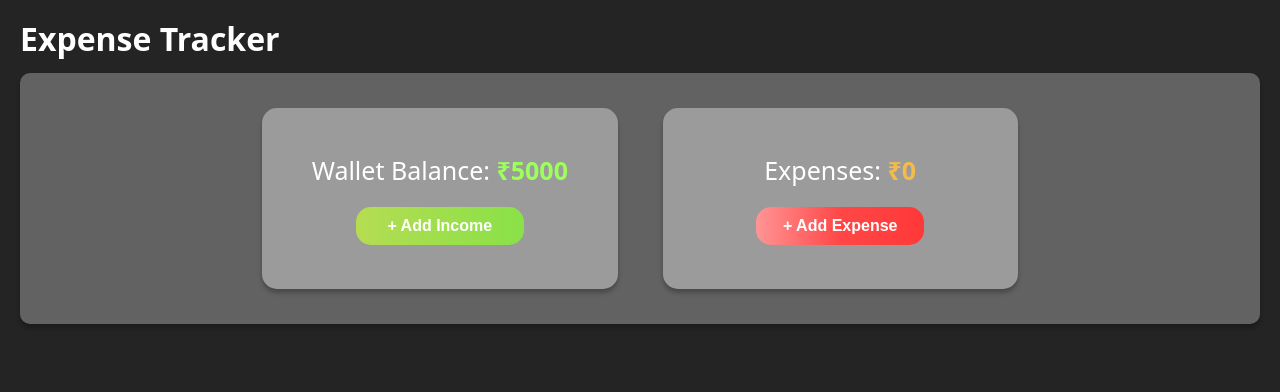
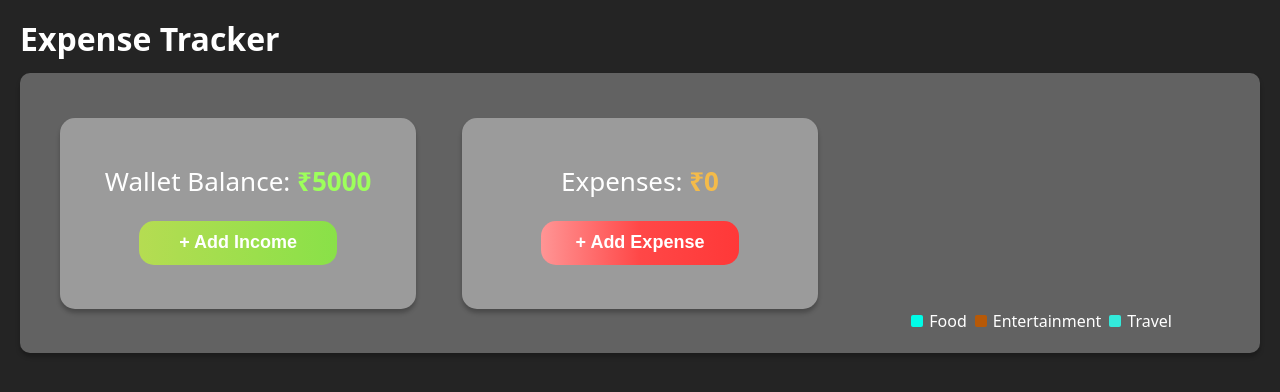
Before and after one commit to Onkar160/expense-tracker-new, a React (Vite) app in the folder expense-tracker/: page / in a window 1280 px wide. Shown: the top 392 px of the page. Built offline with nearby package versions, Linux system fonts and the light colour scheme.

Commit message:
ui(pie-chart): Implement pie chart of expenses categories

```diff
--- a/expense-tracker/package.json
+++ b/expense-tracker/package.json
@@ -14,9 +14,11 @@
     "moment": "^2.30.1",
     "notistack": "^3.0.2",
     "npm": "^11.4.1",
+    "randomcolor": "^0.6.2",
     "react": "^19.1.0",
     "react-dom": "^19.1.0",
-    "react-modal": "^3.16.3"
+    "react-modal": "^3.16.3",
+    "recharts": "^2.15.3"
   },
   "devDependencies": {
     "@eslint/js": "^9.25.0",
--- a/expense-tracker/src/components/buttons/add_button/button.module.css
+++ b/expense-tracker/src/components/buttons/add_button/button.module.css
@@ -1,9 +1,9 @@
 .add_button {
-    padding: 10px 25px;
+    /* padding: 30px 45px; */
     border-radius: 15px;
     border: none;
-    width: 167.65px;
-    height:  38px;
+    width: 197.65px;
+    height:  44px;
     color: white;
     cursor: pointer;
 }
@@ -17,6 +17,6 @@
 }
 
 .add_button span {
-    font-size: 16px;
+    font-size: 18px;
     font-weight: 600;
 }
--- a/expense-tracker/src/components/modal/Add_Edit_Expense/AddEditExpense.jsx
+++ b/expense-tracker/src/components/modal/Add_Edit_Expense/AddEditExpense.jsx
@@ -17,7 +17,7 @@ export default function AddEditExpense({ type, setOpen }) {
   });
 
   // importing states with context
-  const { walletBalance, setWalletBalance, expenses, setExpenses } =
+  const { walletBalance, setWalletBalance, expenses, setExpenses, categories } =
     useContext(MyContext);
 
   // //For side effects check
@@ -59,7 +59,7 @@ export default function AddEditExpense({ type, setOpen }) {
     };
     const updatedExpenses = [...expenses, newExpense];
 
-    console.log(updatedExpenses);
+    // console.log(updatedExpenses);
     localStorage.setItem("expenses", JSON.stringify(updatedExpenses));
     setExpenses(updatedExpenses);
     const oldWalletBalance = Number(localStorage.getItem("walletBalance"));
@@ -96,9 +96,9 @@ export default function AddEditExpense({ type, setOpen }) {
           <option value="" disabled>
             Select Category
           </option>
-          <option value="Food">Food</option>
-          <option value="Travel">Travel</option>
-          <option value="Entertainment">Entertainment</option>
+          {categories.map((category, index) => (
+            <option value={category} key={`key${index}`}>{category}</option>
+          ))}
         </select>
         <input
           name="date"
--- a/expense-tracker/src/components/modal/Add_Income_modal/AddIncomeModal.jsx
+++ b/expense-tracker/src/components/modal/Add_Income_modal/AddIncomeModal.jsx
@@ -19,6 +19,7 @@ export default function AddIncomeModal({ setOpen }) {
   //handling wallet balance on clicking on add amount button
   const handleAddAmount = (e) => {
     //safety check if user is trying to add more than 1000000000 amount printing msg
+    e.preventDefault();
     if (incomeAmount + walletBalance > 1000000000) {
       enqueueSnackbar("Cannot accept amount more than 1000000000", {
         variant: "warning",
@@ -29,7 +30,6 @@ export default function AddIncomeModal({ setOpen }) {
     localStorage.setItem("walletBalance", oldAmount + incomeAmount);
     setWalletBalance((prevAmount) => prevAmount + incomeAmount);
     setOpen(false);
-    e.preventDefault();
   };
 
   //handle cancel button
--- /dev/null
+++ b/expense-tracker/src/components/pie_chart/PieChart.jsx
@@ -0,0 +1,166 @@
+import {
+  PieChart,
+  Pie,
+  Cell,
+  ResponsiveContainer,
+  Tooltip,
+  Legend,
+} from "recharts";
+
+import { useState, useEffect, useContext } from "react";
+import MyContext from "../../context";
+import randomColor from "randomcolor";
+
+const RADIAN = Math.PI / 180;
+const renderLabel = ({
+  cx,
+  cy,
+  midAngle,
+  innerRadius,
+  outerRadius,
+  percent,
+  index,
+}) => {
+  const radius = innerRadius + (outerRadius - innerRadius) * 0.5;
+  const RADIAN = Math.PI / 180;
+  const x = cx + radius * Math.cos(-midAngle * RADIAN);
+  const y = cy + radius * Math.sin(-midAngle * RADIAN);
+
+  return (
+    <text
+      x={x}
+      y={y}
+      fill="#fff"
+      textAnchor="middle"
+      dominantBaseline="central"
+      fontSize={14}
+    >
+      {`${(percent * 100).toFixed(0)}%`}
+    </text>
+  );
+};
+
+const generateRandomColor = (count) => {
+  const used = new Set();
+  const colors = [];
+  while (colors.length < count) {
+    const color = randomColor();
+    if (!used.has(color)) {
+      used.add(color);
+      colors.push(color);
+    }
+  }
+  return colors;
+};
+
+export default function PChart({ expenses }) {
+  const { categories } = useContext(MyContext);
+  const [chartData, setChartData] = useState([]);
+  const [COLORS, setColors] = useState([]);
+
+  useEffect(() => {
+    let colors = generateRandomColor(categories.length);
+    setColors(colors);
+    const categoriesMap = categories.map((category) => ({
+      name: category,
+      value: 0,
+    }));
+    setChartData(categoriesMap);
+  }, [categories]);
+
+  useEffect(() => {
+    const tempData = categories.map((category) => {
+      let obj = { name: category, value: 0 };
+      let totalAmount = expenses.reduce((acc, expense) => {
+        if (expense.category === category) {
+          return acc + Number(expense.price);
+        }
+        return acc;
+      }, 0);
+      obj.value = totalAmount;
+      return obj;
+    });
+    // console.log(tempData);
+    setChartData(tempData);
+  }, [expenses, categories]);
+
+  return (
+    <div
+      style={{
+        width: "355.406px",
+        height: "250px",
+        backgroundColor: "#626262",
+        display: "flex",
+        flexDirection: "column",
+      }}
+    >
+      <ResponsiveContainer width="100%" height="100%">
+        <PieChart>
+          <Pie
+            data={chartData}
+            cx={"50%"}
+            cy={"50%"}
+            labelLine={false}
+            label={renderLabel}
+            outerRadius={100}
+            fill="#8884d8"
+            dataKey="value"
+            isAnimationActive={true}
+            stroke="none"
+          >
+            {chartData.map((entry, index) => (
+              <Cell
+                key={`cell-${index}`}
+                fill={COLORS[index % COLORS.length]}
+              />
+            ))}
+          </Pie>
+          <Tooltip
+            contentStyle={{
+              backgroundColor: "#333",
+              borderColor: "#444",
+              color: "#fff",
+            }}
+          />
+          <Legend
+            verticalAlign="bottom"
+            align="center"
+            iconType="square"
+            content={({ payload }) => (
+              <div
+                style={{
+                  display: "flex",
+                  justifyContent: "center",
+                  flexWrap: "wrap",
+                  gap: "8px", // ⬅ control spacing between items here
+                }}
+              >
+                {payload.map((entry, index) => (
+                  <div
+                    key={`item-${index}`}
+                    style={{
+                      display: "flex",
+                      alignItems: "center",
+                      color: "#ffffff",
+                    }}
+                  >
+                    <div
+                      style={{
+                        width: 12,
+                        height: 12,
+                        backgroundColor: entry.color,
+                        borderRadius: 2,
+                        marginRight: 6, // space between icon and label
+                      }}
+                    />
+                    <span>{entry.value}</span>
+                  </div>
+                ))}
+              </div>
+            )}
+          />
+        </PieChart>
+      </ResponsiveContainer>
+    </div>
+  );
+}
--- a/expense-tracker/src/pages/HomePage/HomePage.jsx
+++ b/expense-tracker/src/pages/HomePage/HomePage.jsx
@@ -7,6 +7,7 @@ export default function HomePage() {
   // walletBalance and expenses state
   const [walletBalance, setWalletBalance] = useState(0);
   const [expenses, setExpenses] = useState([]);
+  const [categories, setCategories] = useState(['Food', 'Entertainment', 'Travel']);
 
   //Setting wallet balance to 5k by default on first visit and saving to localStorage
   useEffect(() => {
@@ -29,7 +30,7 @@ export default function HomePage() {
 
   return (
     <MyContext.Provider
-      value={{ walletBalance, setWalletBalance, expenses, setExpenses }}
+      value={{ walletBalance, setWalletBalance, expenses, setExpenses, categories, setCategories }}
     >
       <div className={styles.container}>
         <ExpenseTracker />
--- a/expense-tracker/src/sections/ExpenseTracker/ExpenseTracker.jsx
+++ b/expense-tracker/src/sections/ExpenseTracker/ExpenseTracker.jsx
@@ -2,6 +2,7 @@ import styles from "./ExpenseTracker.module.css";
 import AddButton from "../../components/buttons/add_button/AddButton";
 import { useContext, useEffect, useState } from "react";
 import MyContext from "../../context";
+import CustomPieChart from "../../components/pie_chart/PieChart";
 
 export default function ExpenseTracker() {
   const { walletBalance, setWalletBalance, expenses, setExpenses } =
@@ -21,13 +22,13 @@ export default function ExpenseTracker() {
     <>
       <h1 className={styles.title}>Expense Tracker</h1>
       <section className={styles.container}>
-        <section className={styles.article_section}>
+        {/* <section className={styles.article_section}> */}
           <article className={styles.article}>
             <p className={styles.headings}>
               Wallet Balance:{" "}
               <span
                 style={{
-                  fontSize: "25px",
+                  fontSize: "26px",
                   color: "#9DFF5B",
                   fontWeight: "700",
                 }}
@@ -42,7 +43,7 @@ export default function ExpenseTracker() {
               Expenses:{" "}
               <span
                 style={{
-                  fontSize: "25px",
+                  fontSize: "26px",
                   color: "#F4BB4A",
                   fontWeight: "700",
                 }}
@@ -52,7 +53,8 @@ export default function ExpenseTracker() {
             </p>
             <AddButton type="add_expense" />
           </article>
-        </section>
+        {/* </section> */}
+        <CustomPieChart expenses={expenses} />
       </section>
     </>
   );
--- a/expense-tracker/src/sections/ExpenseTracker/ExpenseTracker.module.css
+++ b/expense-tracker/src/sections/ExpenseTracker/ExpenseTracker.module.css
@@ -6,27 +6,30 @@
 .container {
     background-color: #626262;
     display: flex;
-    justify-content: space-around;
-    gap: 25px;
+    /* flex-direction: column; */
+    justify-content: space-evenly;
+    align-items: center;
+    gap: 16px;
     border-radius: 10px;
     box-shadow: 0px 4px 4px 0px rgba(0, 0, 0, 0.25);
     flex-wrap: wrap;
-    padding: 0px 10px;
+    padding: 15px 10px;
 }
 
-.article_section {
+/* .article_section {
     display: flex;
     gap: 45px;
     padding: 35px 0px;
     flex-wrap: wrap;
+    align-items: center;
     justify-content: space-evenly;
-}
+} */
 
 .article {
     background-color: #9B9B9B;
     border-radius: 15px;
     width: 355.41px;
-    height: 181px;
+    height: 191px;
     display: flex;
     flex-direction: column;
     justify-content: center;
@@ -35,7 +38,13 @@
 }
 
 .headings {
-    font-size: 25px;
+    font-size: 26px;
     margin-top: 0px;
-    margin-bottom: 18px;
+    margin-bottom: 20px;
 }
+
+@media (min-width: 862px) {
+    .container {
+        flex-direction: row;
+    }
+}
```
Also changed, not shown: 1 other file (tests, documents, lock files or other folders).
